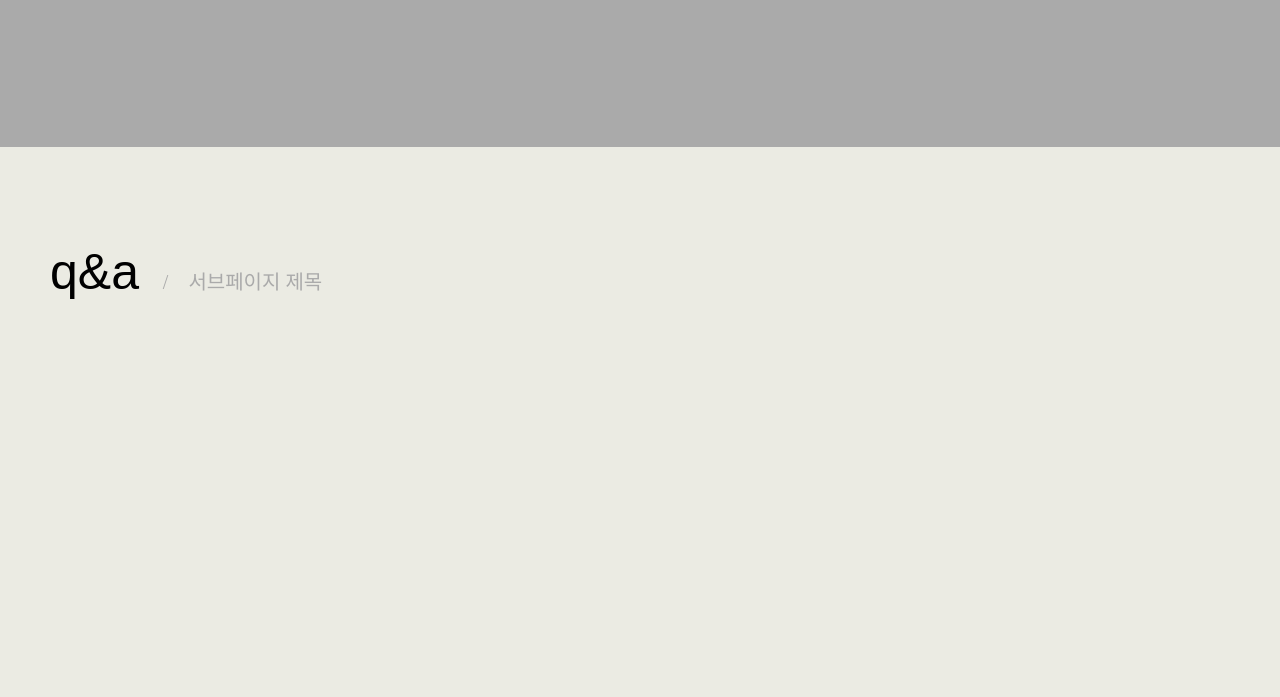
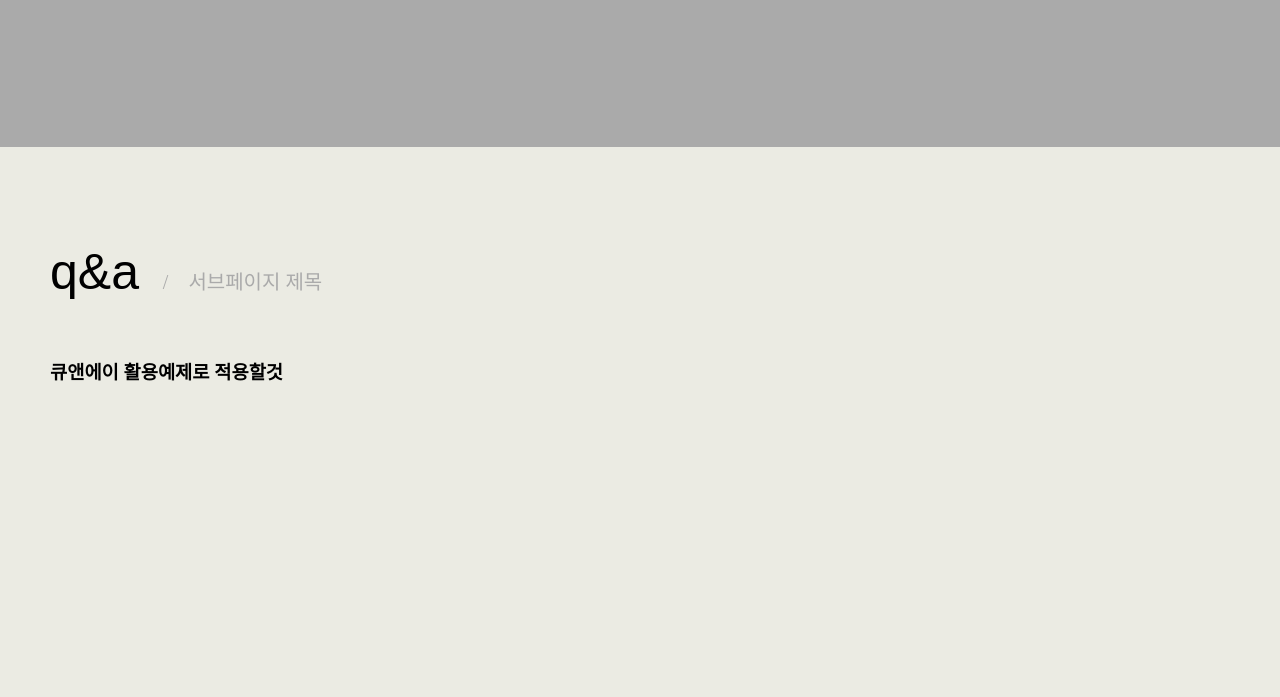
Before and after one commit to hansol9932/-, a plain HTML site: page html/q&a.html in a window 1280 px wide. Shown: the part 103-800 px from the top of the page. Drawn offline with Linux system fonts and the light colour scheme; a web font is replaced by a local one.

Commit message:
서브페이지 큐앤에이 부분 어떤 방식으로 진행할지 적었습니다.

```diff
--- a/html/q&a.html
+++ b/html/q&a.html
@@ -57,6 +57,7 @@
 			<div class="inner">
 				<h2>q&a <span>서브페이지 제목</span></h2>
 				<!-- 서브페이지의 콘텐츠가 들어가는 부분 -->
+				<h3>큐앤에이 활용예제로 적용할것</h3>
 			</div>
 		</section>
 		<footer id="footer_sub">
```
